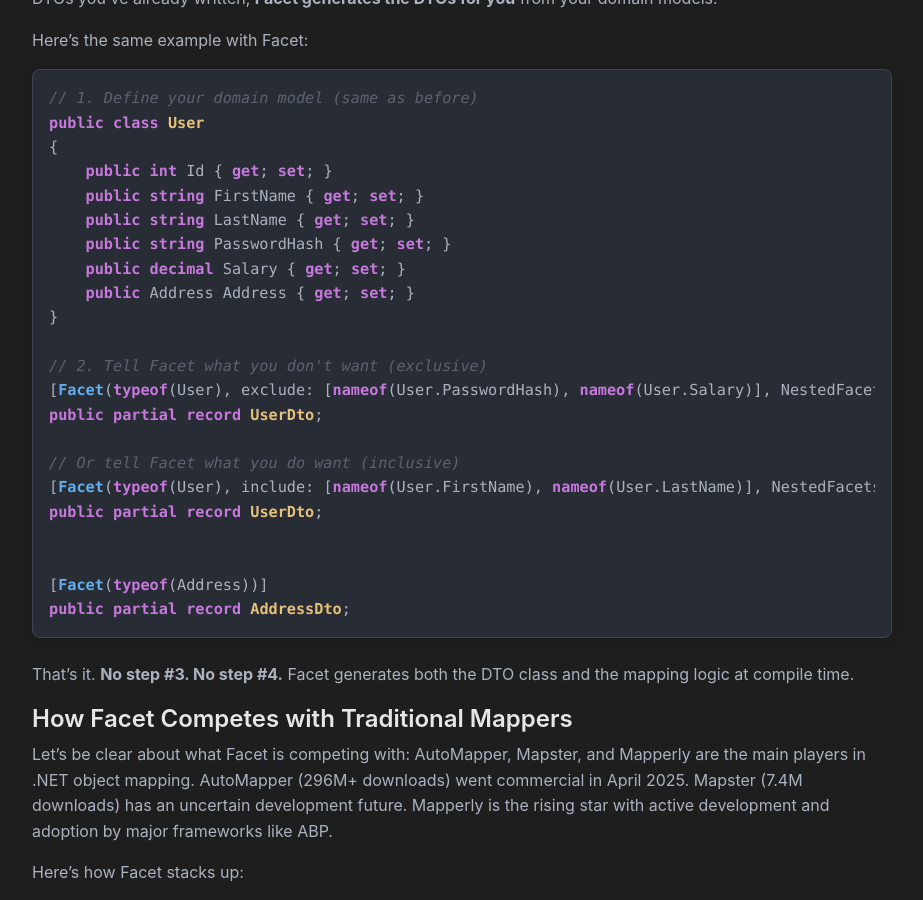
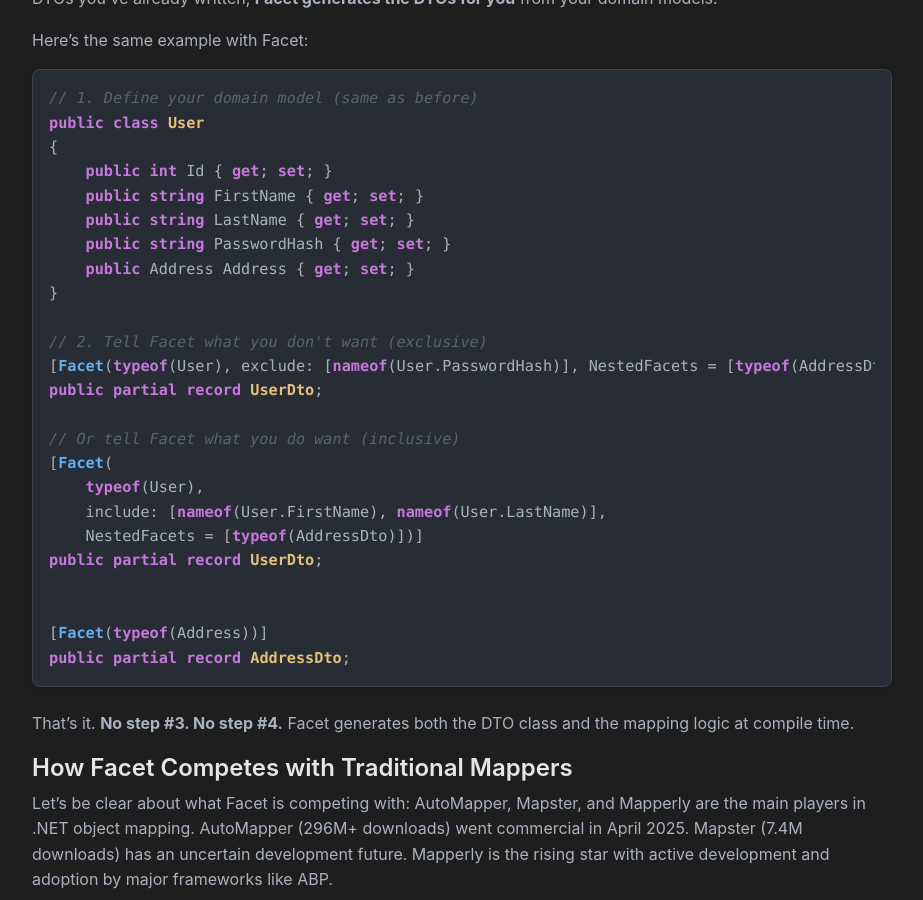
Before and after one commit to Tim-Maes/Tim-Maes.github.io, a Jekyll site: the page built from _posts/2025-11-07-dotnet-mappers-in-2025.md, in a window 1280 px wide and 900 px high, scrolled down 1711 px. Shown: the whole window, without its empty margins (178-1101 px from the left). Built offline with Jekyll 4.4.1, drawn with Linux system fonts in a browser that asks for light colours.

Commit message:
Update axample

```diff
--- a/_posts/2025-11-07-dotnet-mappers-in-2025.md
+++ b/_posts/2025-11-07-dotnet-mappers-in-2025.md
@@ -71,16 +71,18 @@
     public string FirstName { get; set; }
     public string LastName { get; set; }
     public string PasswordHash { get; set; }
-    public decimal Salary { get; set; }
     public Address Address { get; set; }
 }
 
 // 2. Tell Facet what you don't want (exclusive)
-[Facet(typeof(User), exclude: [nameof(User.PasswordHash), nameof(User.Salary)], NestedFacets = [typeof(AddressDto)])]
+[Facet(typeof(User), exclude: [nameof(User.PasswordHash)], NestedFacets = [typeof(AddressDto)])]
 public partial record UserDto;
 
 // Or tell Facet what you do want (inclusive)
-[Facet(typeof(User), include: [nameof(User.FirstName), nameof(User.LastName)], NestedFacets = [typeof(AddressDto)])]
+[Facet(
+    typeof(User),
+    include: [nameof(User.FirstName), nameof(User.LastName)],
+    NestedFacets = [typeof(AddressDto)])]
 public partial record UserDto;
 
 
```
